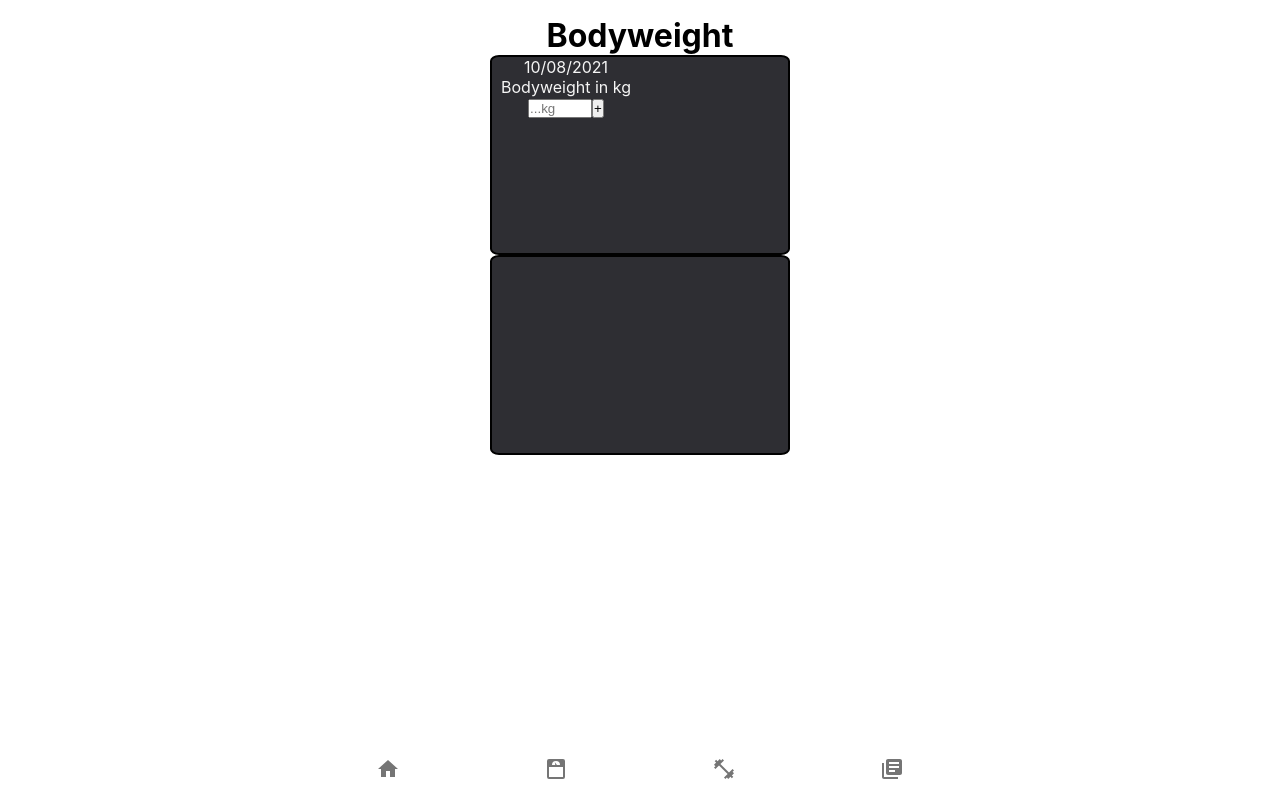
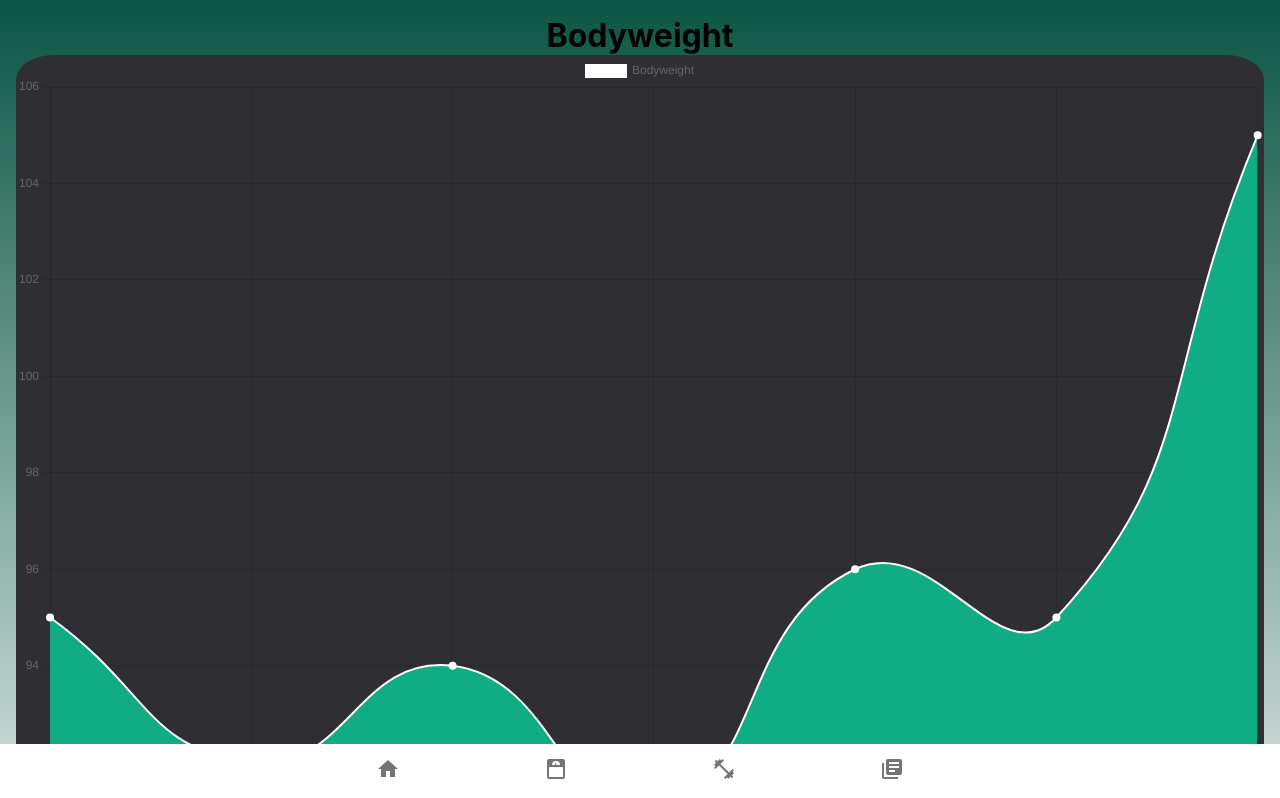
Before and after one commit to AlexJanow/WeightMate, a React (Create React App) app: page /bodyweight in a window 1280 px wide. Shown: the top 798 px of the page. Built offline with nearby package versions, Linux system fonts and the light colour scheme.

Commit message:
create bodyweight page with simple display of results

```diff
--- a/src/App.css
+++ b/src/App.css
@@ -4,6 +4,7 @@
   display: grid;
   grid-template-columns: auto;
   grid-template-rows: auto;
+  background: linear-gradient(#0b5643, #fff);
 }
 
 .main {
--- a/src/components/BodyweightForm.js
+++ b/src/components/BodyweightForm.js
@@ -4,7 +4,7 @@ export default function BodyweightForm() {
   const date = dayjs().format("DD/MM/YYYY");
 
   const [bodyweight, setBodyweight] = useState(() => {
-    const saved = localStorage.getItem("bodyweight");
+    const saved = localStorage.getItem(date);
     const initialValue = JSON.parse(saved);
     return initialValue || "";
   });
--- /dev/null
+++ b/src/components/BodyweightResultsRender.css
@@ -0,0 +1,4 @@
+.bodyweight__results-render-li {
+  list-style: none;
+  color: whitesmoke;
+}
--- /dev/null
+++ b/src/components/BodyweightResultsRender.js
@@ -0,0 +1,13 @@
+import "./BodyweightResultsRender.css";
+
+export default function BodyweightResultsRender() {
+  const items = { ...localStorage };
+  console.log(items);
+  return Object.entries(items).map(([key, value]) => {
+    return (
+      <li className="bodyweight__results-render-li">
+        {key} - {JSON.parse(value)} kg
+      </li>
+    );
+  });
+}
--- a/src/pages/Bodyweight.css
+++ b/src/pages/Bodyweight.css
@@ -2,11 +2,22 @@
   background-color: #2e2e33;
   border-radius: 3%;
   border: 2px solid black;
-  width: 300px;
-  height: 200px;
+
+  height: 100px;
   margin: auto;
   display: grid;
-  grid-template-columns: 1fr 1fr;
+  grid-template-columns: 1fr;
+}
+
+.bodyweight__data-container {
+  background-color: #2e2e33;
+  border-radius: 3%;
+  border: 2px solid black;
+
+  height: auto;
+  margin: auto;
+  display: grid;
+  grid-template-columns: 1fr;
 }
 
 .bodyweight__date {
--- a/src/pages/Bodyweight.js
+++ b/src/pages/Bodyweight.js
@@ -1,20 +1,29 @@
 import dayjs from "dayjs";
 import "./Bodyweight.css";
-
+import BodyweightResultsRender from "../components/BodyweightResultsRender";
 import BodyweightForm from "../components/BodyweightForm";
+import ChartBodyweight from "../components/ChartBodyweight";
 
 export default function Bodyweight() {
   const date = dayjs().format("DD/MM/YYYY");
+  const result = localStorage.getItem(date);
+  const results = { ...localStorage };
+  console.log(results);
   return (
     <div>
       <h1>Bodyweight</h1>
+      <ChartBodyweight />
       <div className="bodyweight__container">
         <div className="bodyweight__date">
           {date}
           <BodyweightForm />
         </div>
       </div>
-      <div className="bodyweight__container"></div>
+      <div className="bodyweight__data-container">
+        <ul>
+          <BodyweightResultsRender />
+        </ul>
+      </div>
     </div>
   );
 }
```
